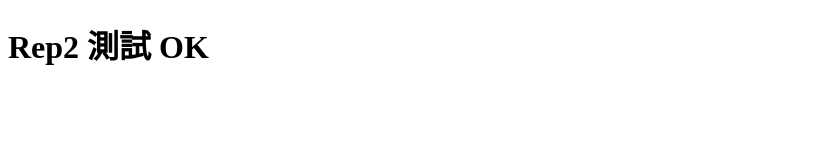
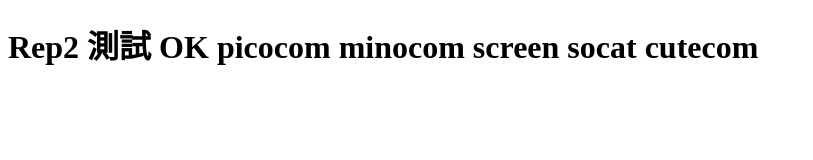
Before and after one commit to hhwang01/test_Rep2, a plain HTML site: page index.html in a window 1280 px wide. Shown: the whole page, without its empty margins (0-813 px from the left). Drawn offline with Linux system fonts and the light colour scheme.

Commit message:
Update index.html

```diff
--- a/index.html
+++ b/index.html
@@ -5,6 +5,14 @@
     <title>Rep2 測試GitHub</title>
   </head>
   <body>
-    <h1>Rep2 測試 OK</h1>
+    <h1>
+      Rep2 測試 OK
+
+      picocom
+      minocom
+      screen
+      socat
+      cutecom
+    </h1>
   </body>
 </html>
```
